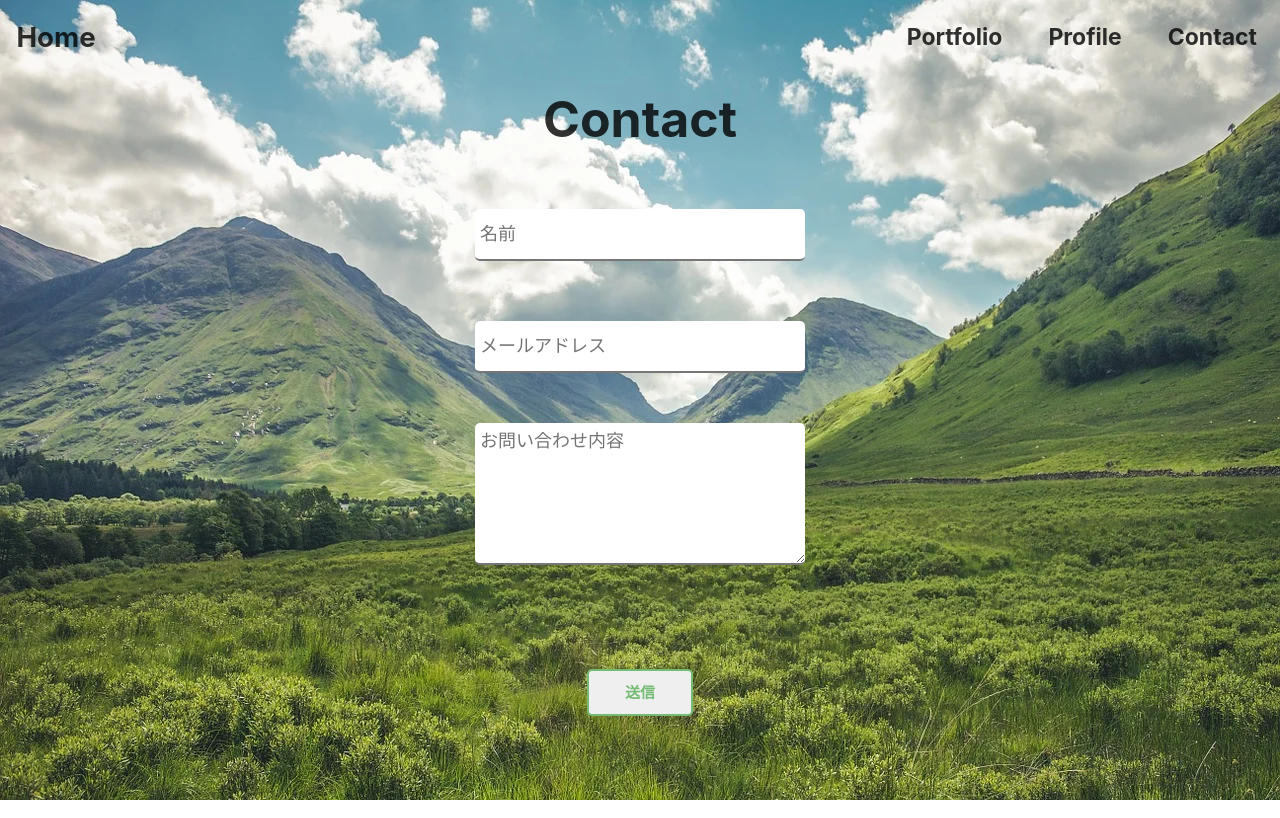
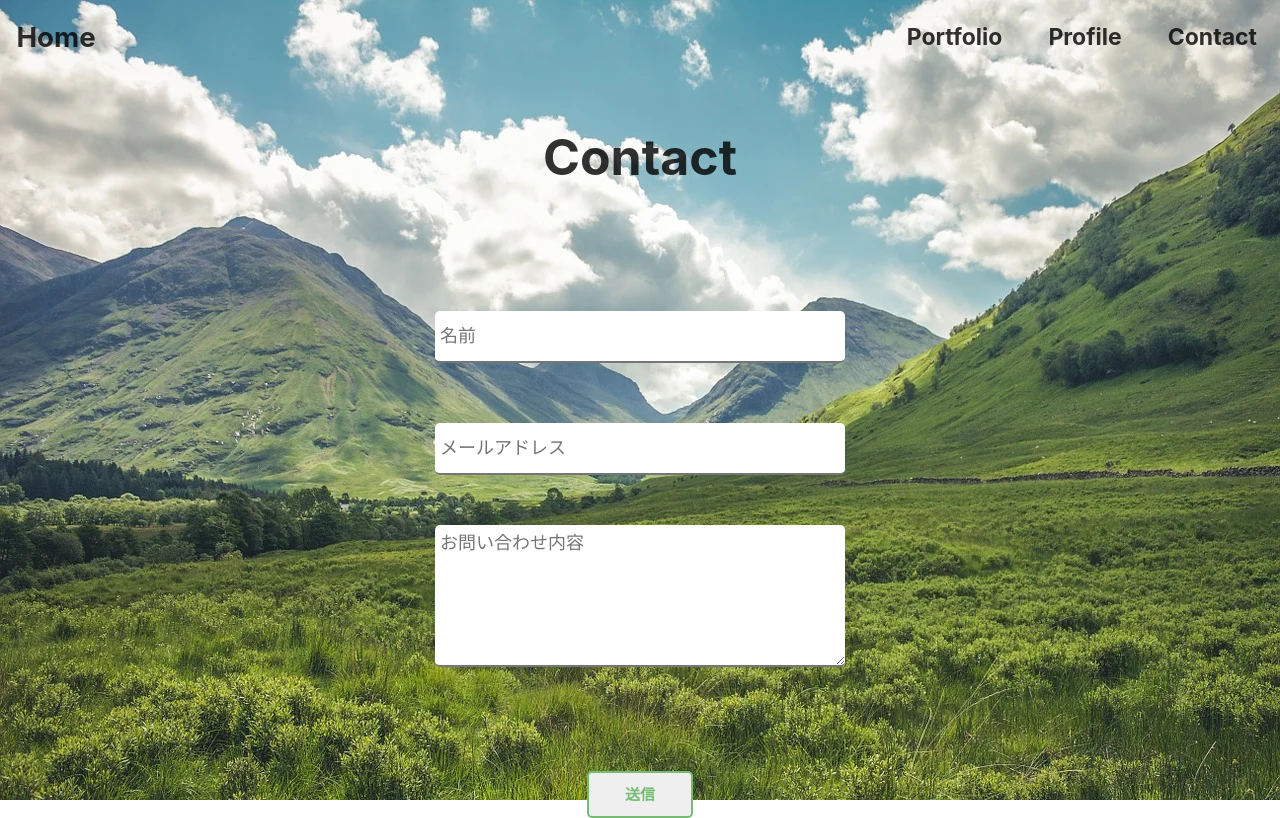
Before and after one commit to Yuta-Tsutsumi/portfolio-site, a React (Create React App) app: page /contact in a window 1280 px wide. Built offline with nearby package versions, Linux system fonts and the light colour scheme.

Commit message:
コードの整理

```diff
--- a/src/components/Pages/ContactPages/ContactPages.module.scss
+++ b/src/components/Pages/ContactPages/ContactPages.module.scss
@@ -1,6 +1,5 @@
 @media only screen and (max-width: 768px) {
   .contactPages {
-    // margin: 0 36% 0 0;
     width: 100vw;
     height: 100vh;
     background-image: url("../../../imageFolder/Contact.jpg");
@@ -175,7 +174,6 @@
     }
   }
   .buttonBox {
-    // margin: 0 0 0 47%;
     text-align: center;
     .submitButton {
       text-align: center;
@@ -218,7 +216,6 @@
 @media only screen and (min-width: 769px) {
   //PC用
   .contactPages {
-    // margin: 0 36% 0 0;
     width: 100vw;
     height: 100vh;
     background-image: url("../../../imageFolder/Contact.jpg");
@@ -229,7 +226,7 @@
     }
     h2 {
       text-align: center;
-      margin: 0;
+      margin-top: 3%;
       padding-top: 15px;
       font-size: 50px;
       color: #000;
@@ -237,15 +234,15 @@
       margin-bottom: 60px;
     }
     .inputWrapper {
-      // margin: 0 36% 0 36%;
       text-align: center;
       .textForm {
         position: relative;
         .textBox {
           position: relative;
+          margin-top: 5%;
           padding: 5px;
           border-radius: 5px;
-          width: 25%;
+          width: 400px;
           height: 40px;
           font-size: 15px;
           border-width: 0 0 2px 0;
@@ -294,7 +291,7 @@
           margin-top: 60px;
           padding: 5px;
           border-radius: 5px;
-          width: 25%;
+          width: 400px;
           height: 40px;
           font-size: 15px;
           border-width: 0 0 2px 0;
@@ -341,7 +338,7 @@
         .messageBox {
           padding: 5px;
           border-radius: 5px;
-          width: 25%;
+          width: 400px;
           height: 130px;
           font-size: 15px;
           border-width: 0 0 2px 0;
@@ -432,69 +429,3 @@
     }
   }
 }
-// .contactPages {
-//   text-align: center;
-//   width: 100vw;
-//   height: 100vh;
-//   background-image: url("../../../imageFolder/Contact.jpg");
-//   object-fit: cover;
-//   background-size: cover;
-//   h2 {
-//     text-align: center;
-//     margin: 0;
-//     padding-top: 15px;
-//     font-size: 50px;
-//     color: #000;
-//     opacity: 0.8;
-//   }
-//   .textBox {
-//     margin-top: 80px;
-//     padding: 5px;
-//     width: 500px;
-//     height: 40px;
-//     border-radius: 5px;
-//     font-size: 15px;
-//   }
-//   .textAreaInput {
-//     margin-top: 80px;
-//     padding: 5px;
-//     width: 500px;
-//     height: 130px;
-//     border-radius: 5px;
-//     font-size: 15px;
-//   }
-//   .submitButton {
-//     margin-top: 30px;
-//     padding: 0px 36px;
-//     border-radius: 5px;
-//     border: 2px solid #76bb74;
-//     line-height: 43px;
-//     font-size: 15px;
-//     font-weight: 700;
-//     color: #76bb74;
-//     transition: all 0.15s ease;
-//     &:hover {
-//       border: 2px solid #55a752;
-//       line-height: 43px;
-//       color: #fff;
-//       background-color: #76bb74;
-//       transition: all 0.3s ease;
-//     }
-//     &:active {
-//       position: relative;
-//       top: 7px;
-//       box-shadow: none;
-//     }
-//   }
-//   .contactTextLink {
-//     padding: 70px 0;
-//     font-size: 50px;
-//   }
-//   .buttonType {
-//     margin-top: 38px;
-//   }
-//   a {
-//     text-decoration: none;
-//     color: #000;
-//   }
-// }
--- a/src/components/Pages/ProfilePages/ProfilePages.tsx
+++ b/src/components/Pages/ProfilePages/ProfilePages.tsx
@@ -1,11 +1,11 @@
 import React from "react";
 import ProfileImage from "../../molecules/ProfileImage/ProfileImage";
 import profileTopImage from "../../../imageFolder/profileTopImage.jpg";
-import styles from "./ProfilePages.module.scss";
 import HeaderLink from "../../molecules/HeaderLink/HeaderLink";
 import { FontAwesomeIcon } from "@fortawesome/react-fontawesome";
 import { faTwitter } from "@fortawesome/free-brands-svg-icons";
 import { faGithub } from "@fortawesome/free-brands-svg-icons";
+import styles from "./ProfilePages.module.scss";
 
 const ProfilePages: React.FC = () => {
   return (
```
